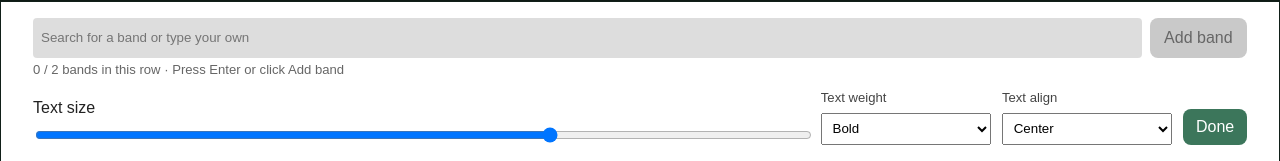
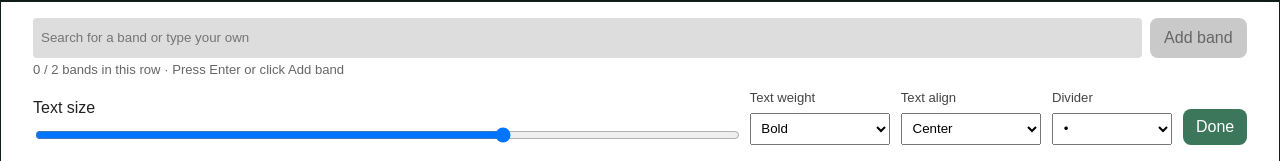
Before and after one commit to benjicwood/arctangent-poster-creator, a Vue app: page /#/ in a window 1280 px wide. Both pictures are taken after a click on the element "CLICK TO ADD WEDNESDAY HEADLINER(S)". Shown: the part 639-800 px from the top of the page. Built offline with nearby package versions, Linux system fonts and the light colour scheme; a web font is replaced by a local one.

Commit message:
mods divider stuff

```diff
--- a/index.html
+++ b/index.html
@@ -2,12 +2,12 @@
 <html lang="en">
   <head>
     <meta charset="UTF-8" />
-    <link rel="icon" type="image/svg+xml" href="/emojicon.svg" />
+    <link rel="icon" type="image/svg+xml" href="/favicon.ico" />
     <meta
       name="viewport"
       content="width=device-width, initial-scale=1, maximum-scale=1"
     />
-    <title>Poster Creator</title>
+    <title>ATG Line-Up Generator</title>
 
     <!-- Google tag (gtag.js) -->
     <script
--- a/src/assets/data/bands.ts
+++ b/src/assets/data/bands.ts
@@ -61,6 +61,7 @@ export const bands = [
     { name: "Annihilator", id: "annihilator" },
     { name: "Annisokay", id: "annisokay" },
     { name: "Annotations Of An Autopsy", id: "annotationsofanautopsy" },
+    { name: "Antemasque", id: "antemasque" },
     { name: "Anthrax", id: "anthrax" },
     { name: "Anxious", id: "anxious" },
     { name: "Aphex Twin", id: "aphextwin" },
@@ -80,6 +81,7 @@ export const bands = [
     { name: "As I Lay Dying", id: "asilaydying" },
     { name: "As It Is", id: "asitis" },
     { name: "Ash", id: "ash" },
+    { name: "Ashbringer", id: "ashbringer" },
     { name: "Ashnikko", id: "ashnikko" },
     { name: "Asking Alexandria", id: "askingalexandria" },
     { name: "Asunojekei", id: "asunojokei" },
@@ -143,6 +145,7 @@ export const bands = [
     { name: "Blackgold", id: "blackgold" },
     { name: "The Blackout", id: "theblackout" },
     { name: "Blackwater Holylight", id: "blackwaterholylight" },
+    { name: "Bleech 9:3", id: "bleech93" },
     { name: "Bleed From Within", id: "bleedfromwithin" },
     { name: "Bleeding Through", id: "bleedingthrough" },
     { name: "Blink 182", id: "blink182" },
@@ -238,6 +241,7 @@ export const bands = [
     { name: "Clutch", id: "clutch" },
     { name: "Coach Party", id: "coachparty" },
     { name: "Coal Chamber", id: "coalchamber" },
+    { name: "Code", id: "code" },
     { name: "Code Orange", id: "codeorange" },
     { name: "Coheed & Cambria", id: "coheedandcambria" },
     { name: "Coldplay", id: "coldplay" },
@@ -340,6 +344,7 @@ export const bands = [
     { name: "Dream State", id: "dreamstate" },
     { name: "Dream Theater", id: "dreamtheater" },
     { name: "Dream Wife", id: "dreamwife" },
+    { name: "Dredg", id: "dredg" },
     { name: "Dropkick Murphys", id: "dropkickmurphys" },
     { name: "Drowning Pool", id: "drowningpool" },
     { name: "Drug Church", id: "drugchurch" },
@@ -621,6 +626,7 @@ export const bands = [
         id: "kinggizzardandthelizardwizard",
     },
     { name: "Kings Of Leon", id: "kingsofleon" },
+    { name: "Kinokoteikoku", id: "kinokoteikoku" },
     { name: "Kiss", id: "kiss" },
     { name: "Kite Thief", id: "kitethief" },
     { name: "Kneecap", id: "kneecap" },
@@ -745,6 +751,7 @@ export const bands = [
     { name: "Monster Truck", id: "monstertruck" },
     { name: "Monuments", id: "monuments" },
     { name: "Moon Tooth", id: "moontooth" },
+    { name: "The Moth Gatherer", id: "themothgatherer" },
     { name: "Mother Mother", id: "mothermother" },
     { name: "Mother Vulture", id: "mothervulture" },
     { name: "Motion City Soundtrack", id: "motioncitysoundtrack" },
@@ -875,6 +882,7 @@ export const bands = [
     { name: "Powerplant", id: "powertrip" },
     { name: "Power Trip", id: "powertrip" },
     { name: "Powerwolf", id: "powerwolf" },
+    { name: "Predatory Void", id: "predatoryvoid" },
     { name: "President", id: "president" },
     { name: "Press Club", id: "pressclub" },
     { name: "The Pretty Reckless", id: "theprettyreckless" },
@@ -1020,8 +1028,10 @@ export const bands = [
     { name: "Soulfly", id: "soulfly" },
     { name: "Soul Glo", id: "soulglo" },
     { name: "Soulwax", id: "soulwax" },
+    { name: "The Sound of Animals Fighting", id: "thesoundofanimalsfighting" },
     { name: "South Arcade", id: "southarcade" },
     { name: "Spanish Love Songs", id: "spanishlovesongs" },
+    { name: "Sparta", id: "sparta" },
     { name: "Spectral Wound", id: "spectralwound" },
     { name: "Speed", id: "speed" },
     { name: "Spiritbox", id: "spiritbox" },
--- a/src/components/ArctangentPoster/BandGrid/BandGrid.vue
+++ b/src/components/ArctangentPoster/BandGrid/BandGrid.vue
@@ -100,6 +100,7 @@
     @set-size="setRowSize"
     @set-weight="setRowWeight"
     @set-align="setRowAlign"
+    @set-divider="setRowDivider"
     @co-headliner="handleCoHeadliner"
     @edit-band="editBandInRow"
     @close="closeEditor"
@@ -121,6 +122,7 @@ const makeRow = ({
   textAlign = "center",
   verticalAlign = "center",
   capSparseText = false,
+  divider = "•",
 } = {}) => ({
   bands: [],
   size,
@@ -132,6 +134,7 @@ const makeRow = ({
   textAlign,
   verticalAlign,
   capSparseText,
+  divider,
 });
 
 const makeStandardDay = () => ({
@@ -422,6 +425,13 @@ export default {
       row.textAlign = align;
     },
 
+    setRowDivider(divider) {
+      const row = this.activeRow;
+      if (!row) return;
+
+      row.divider = divider;
+    },
+
     handleCoHeadliner({ day, value }) {
       if (day === "Thursday") this.coHeadliner.thursday = value;
       if (day === "Friday") this.coHeadliner.friday = value;
--- a/src/components/ArctangentPoster/BandGrid/PosterRow.vue
+++ b/src/components/ArctangentPoster/BandGrid/PosterRow.vue
@@ -59,10 +59,17 @@ export default {
 
   computed: {
     displayText() {
+      const divider = this.row?.divider ?? "•";
+      // const joiner = divider === " " ? " " : `\u00A0${divider}\u00A0`;
+      // const joiner =
+      //   divider === " " ? "\u00A0\u00A0\u00A0\u00A0" : `\u00A0${divider}\u00A0`;
+      const joiner =
+        divider === " " ? "\u00A0\u00A0\u00A0\u00A0" : ` ${divider} `;
+
       return (this.row?.bands || [])
         .map((band) => (band?.name || "").trim().toUpperCase())
         .filter(Boolean)
-        .join(" • ");
+        .join(joiner);
     },
 
     shouldShowPlaceholder() {
--- a/src/components/BandSelectModal/RowEditorTray.vue
+++ b/src/components/BandSelectModal/RowEditorTray.vue
@@ -212,6 +212,22 @@
             </select>
           </div>
 
+          <div class="control-group divider-group">
+            <label for="row-divider">Divider</label>
+
+            <select
+              id="row-divider"
+              :value="row.divider || '•'"
+              @change="$emit('set-divider', $event.target.value)"
+            >
+              <option value="•">•</option>
+              <option value=".">.</option>
+              <option value="▪">▪</option>
+              <option value="|">|</option>
+              <option value=" ">Space</option>
+            </select>
+          </div>
+
           <div class="done-wrap">
             <button type="button" class="done-btn" @click="$emit('close')">
               Done
@@ -238,6 +254,7 @@ export default {
     "set-size",
     "set-weight",
     "set-align",
+    "set-divider",
     "co-headliner",
     "close",
   ],
@@ -309,6 +326,7 @@ export default {
     row: {
       immediate: true,
       handler(row) {
+        this.cancelBandEdit();
         if (!row) return;
 
         this.mobileOffsetY = 0;
@@ -324,6 +342,7 @@ export default {
         // this.bandsExpanded = false;
 
         this.$nextTick(() => {
+          if (this.editingIndex !== null) return;
           this.$refs.searchDropdown?.focus?.();
         });
       },
@@ -337,6 +356,8 @@ export default {
     },
 
     startBandEdit(index, band) {
+      this.$refs.searchDropdown?.blurWithoutCommit?.();
+
       this.editingIndex = index;
       this.editingName = band?.name || "";
 
@@ -633,7 +654,7 @@ export default {
 .controls-row {
   flex-shrink: 0;
   display: grid;
-  grid-template-columns: minmax(0, 1fr) 170px 170px auto;
+  grid-template-columns: minmax(0, 1fr) 140px 140px 120px auto;
   gap: 0.7rem;
   align-items: end;
 }
@@ -716,7 +737,7 @@ select {
   }
 
   .controls-row {
-    grid-template-columns: 1fr 1fr auto;
+    grid-template-columns: 1fr 1fr 1fr auto;
     gap: 0.6rem;
     align-items: end;
   }
--- a/src/components/BandSelectModal/SearchDropdown.vue
+++ b/src/components/BandSelectModal/SearchDropdown.vue
@@ -108,6 +108,19 @@ export default {
   methods: {
     focus() {
       this.$refs.inputEl?.focus();
+    },
+
+    blur() {
+      this.$refs.inputEl?.blur();
+    },
+
+    blurWithoutCommit() {
+      this.suppressBlurCommit = true;
+      this.$refs.inputEl?.blur();
+
+      requestAnimationFrame(() => {
+        this.suppressBlurCommit = false;
+      });
     },
 
     optionLabel(option) {
```
Also changed, not shown: public/emojicon.svg (deleted), 1 other file (tests, documents, lock files or other folders).
